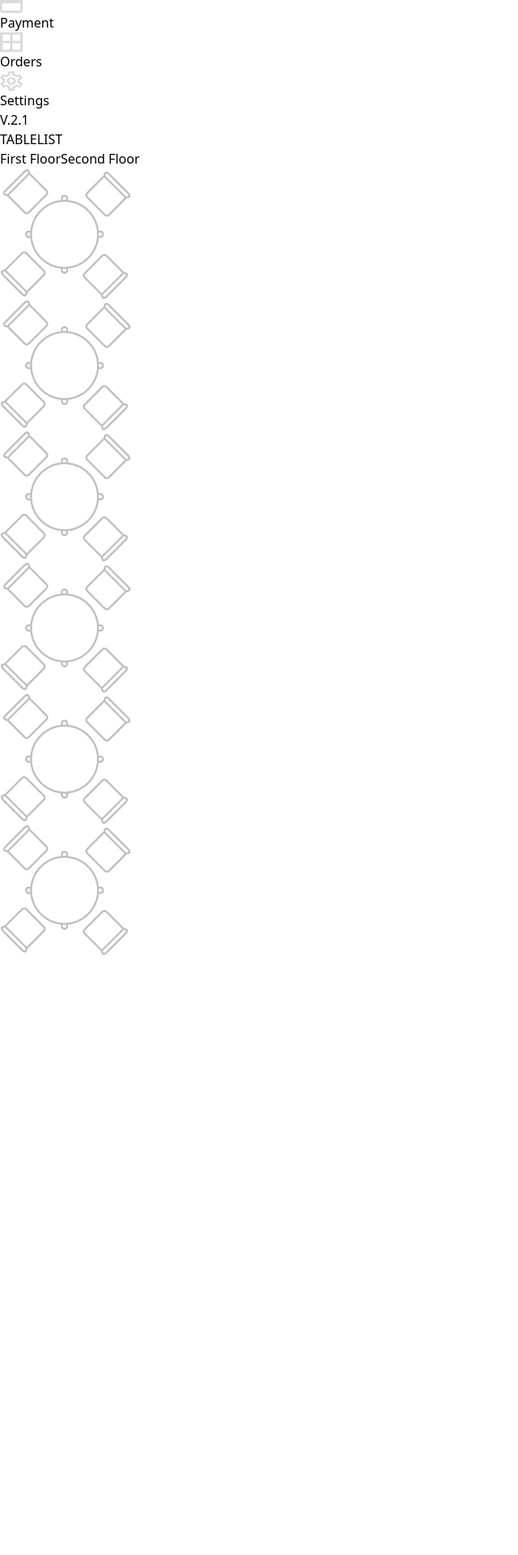
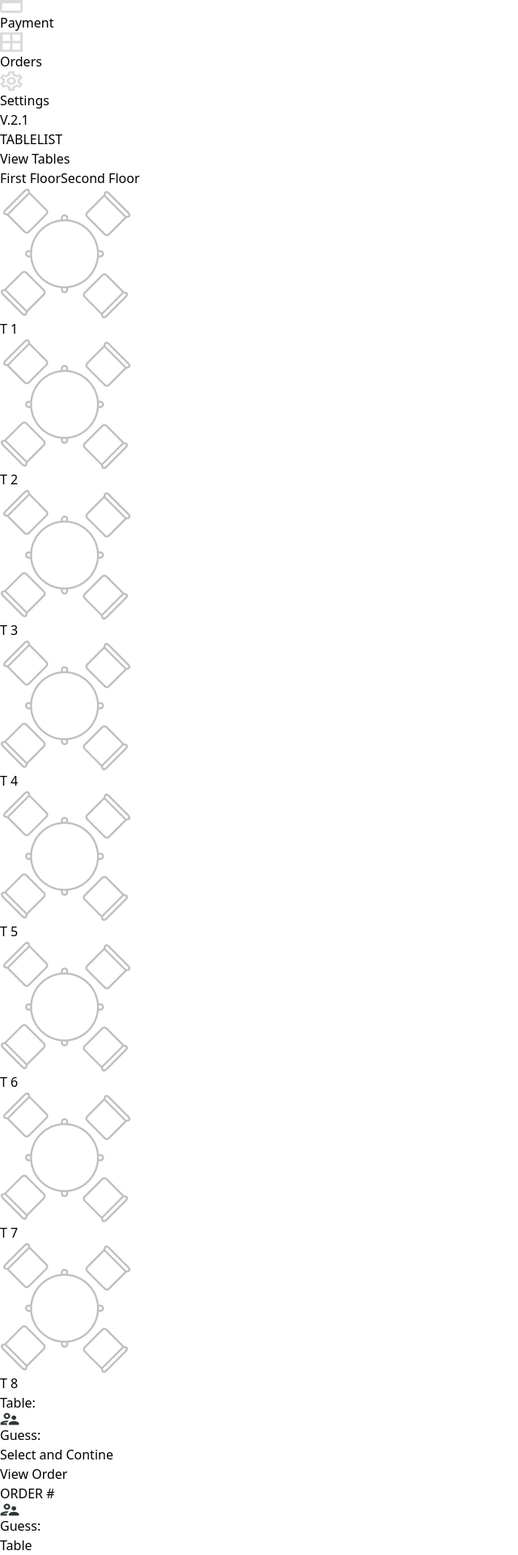
Before and after one commit to ILYAS1288/Software-app, a React (Vite) app in the folder my-project/: page / in a window 1280 px wide. Shown: the part 176-2096 px from the top of the page at 81% size, without its empty margins (0-640 px from the left). Before the commit the page ends 1356 px from the top, so only its background shows below. Built offline with nearby package versions, Linux system fonts and the light colour scheme.

Commit message:
add tablelist

```diff
--- a/my-project/src/App.jsx
+++ b/my-project/src/App.jsx
@@ -1,17 +1,34 @@
+import Footer from "./components/Footer";
 import Header from "./components/Header";
+import Order from "./components/Order";
 import Sidebar from "./components/Sidebar";
 import Tablelist from "./components/Tablelist";
 import Tables from "./components/Tables";
 
 
+
 export default function App() {
   return (
+ <main>
+  <Header/>
+    <div className="relative min-h-screen flex">
 
-    <div>
-   <Header/>
-   <Sidebar/>
-   <Tablelist/>
-   <Tables/>
-   </div>
+    {/* Sidebar (Left) */}
+    <Sidebar />
+
+    {/* Main Content */}
+    <div >
+      {/* Other main content */}
+      <Tablelist/>
+      <Tables/>
+      <Footer/>
+    </div>
+
+    {/* Order (Right Sidebar) */}
+    <Order />
+
+  </div>
+
+  </main>
   )
 }
--- /dev/null
+++ b/my-project/src/components/Footer.jsx
@@ -0,0 +1,20 @@
+import React from 'react'
+
+const Footer = () => {
+  return (
+    <div className='flex-initial items-center space-x-5'>
+      <h1>Table:</h1>
+      <div>
+      <img
+              src="/photos/7.png"
+              alt="Order Image"
+              className="w-5 h-5  "
+            />
+            <p>Guess:</p>
+            <button>Select and Contine</button>
+      </div>
+    </div>
+  )
+}
+
+export default Footer
--- /dev/null
+++ b/my-project/src/components/Order.jsx
@@ -0,0 +1,41 @@
+import React, { useState } from "react";
+
+const Order = () => {
+  const [isDropdownOpen, setIsDropdownOpen] = useState(false);
+
+  return (
+    <div className="absolute right-0 top-0 w-auto sm:w-32 lg:w-1/3 bg-gray-100 p-6 h-full border-l">
+      {/* Toggle Button for Small Screens */}
+      <div className="sm:hidden flex justify-end">
+        <button
+          onClick={() => setIsDropdownOpen(!isDropdownOpen)}
+          className="text-gray-800 bg-gray-200 px-4 py-2 rounded-md shadow focus:outline-none focus:ring-2 focus:ring-gray-400"
+        >
+          {isDropdownOpen ? "Close Order" : "View Order"}
+        </button>
+      </div>
+
+      {/* Order Content */}
+      {(isDropdownOpen || window.innerWidth >= 640) && ( // Show dropdown if open or on larger screens
+        <div className="mt-4">
+          <h1 className="text-xl font-bold mb-4">ORDER #</h1>
+          <div className="flex-block">
+            <img
+              src="/photos/7.png"
+              alt="Order Image"
+              className="w-10 h-10 rounded-md"
+            />
+            <div className="flex space-x-4 justify-between">
+              <p className="text-lg sm:text-xl font-medium">Guess:</p>
+              <h2 className="text-2xl sm:text-3xl md:text-4xl font-semibold">
+                Table
+              </h2>
+            </div>
+          </div>
+        </div>
+      )}
+    </div>
+  );
+};
+
+export default Order;
--- a/my-project/src/components/Sidebar.jsx
+++ b/my-project/src/components/Sidebar.jsx
@@ -1,76 +1,65 @@
 import React from "react";
 
+// Sidebar Component
 const Sidebar = () => {
   return (
-    <div className="fixed left-0 top- h-screen w-32 border">
+    <div className="left-0 top-24 h-screen w-24 border-r bg-gray-100 flex flex-col items-center">
       {/* Sidebar Content */}
-      <div className="flex flex-col h-full">
-        <div className="flex-grow py-6">
+      <div className="flex flex-col h-full justify-between py-6">
         {/* Navigation Links */}
-          <div className="space-y-8 px-6">
+        <div className="space-y-8 flex-grow">
           {/* Home */}
-            <div className="flex-block items-center ">
+          <div className="flex flex-col items-center">
             <img
-                src="/photos/1.png"
+              src="../../public/photos/1.png"
               alt="Home Icon"
-                className="h-8 w-8"
+              className="h-10 w-10 mb-2"
             />
-              <h2 className="text-lg ">Home</h2>
+            <h2 className="text-xs sm:text-sm font-medium text-center">Home</h2>
           </div>
-
           {/* Menu */}
-            <div className="flex-block items-center ">
+          <div className="flex flex-col items-center">
             <img
-                src="/photos/2.png"
+              src="../../public/photos/2.png"
               alt="Menu Icon"
-                className="h-8 w-8"
+              className="h-10 w-10 mb-2"
             />
-              <h2 className="text-lg ">Menu</h2>
+            <h2 className="text-xs sm:text-sm font-medium text-center">Menu</h2>
           </div>
-
           {/* Payment */}
-            <div className="flex-block items-center ">
+          <div className="flex flex-col items-center">
             <img
-                src="/photos/3.png"
+              src="../../public/photos/3.png"
               alt="Payment Icon"
-                className="h-8 w-8"
+              className="h-10 w-10 mb-2"
             />
-              <h2 className="text-lg ">Payment</h2>
+            <h2 className="text-xs sm:text-sm font-medium text-center">Payment</h2>
           </div>
-
           {/* Orders */}
-            <div className="flex-block items-center ">
+          <div className="flex flex-col items-center">
             <img
-                src="/photos/5.png"
+              src="../../public/photos/5.png"
               alt="Orders Icon"
-                className="h-8 w-8"
+              className="h-10 w-10 mb-2"
             />
-              <h2 className="text-lg ">Orders</h2>
+            <h2 className="text-xs sm:text-sm font-medium text-center">Orders</h2>
           </div>
-
           {/* Settings */}
-            <div className="flex-block items-end ">
+          <div className="flex flex-col items-center">
             <img
-                src="/photos/4.png"
+              src="../../public/photos/4.png"
               alt="Settings Icon"
-                className="h-8 w-8"
+              className="h-10 w-10 mb-2"
             />
-              <h2 className="text-lg ">Settings</h2>
+            <h2 className="text-xs sm:text-sm font-medium text-center">Settings</h2>
+          </div>
         </div>
         {/* Version Section */}
-          <div className="">
-          <h1 className="text-sm">V.2.1</h1>
+        <div className="text-center">
+          <h1 className="text-xs sm:text-sm text-gray-600">V.2.1</h1>
         </div>
       </div>
-
-
-        </div>
-
-
-      </div>
-
     </div>
   );
 };
-
-export default Sidebar;
+export default Sidebar ;
--- a/my-project/src/components/Tablelist.jsx
+++ b/my-project/src/components/Tablelist.jsx
@@ -1,22 +1,35 @@
-import React from "react";
+import React, { useState } from "react";
 
 const Tablelist = () => {
+  const [isDropdownOpen, setIsDropdownOpen] = useState(false);
+
   return (
-    <div className="ml-8 lg:ml-32 md:ml-32 vs:ml-48 sm:ml-32 mt-8">
-      <div className="flex items-center   space-x-80">
+    <div className="m-3 bg-slate-50 w-auto p-4">
+      <div className="flex flex-col sm:flex-row sm:items-center sm:justify-between">
         {/* Heading */}
-        <h1 className="lg:text-2xl  font-bold text-gray-800">TABLELIST</h1>
+        <h1 className="text-xl sm:text-2xl font-bold text-gray-800">TABLELIST</h1>
 
-        {/* Buttons */}
-        <div className="flex flex-col  sm:flex-row sm:space-x-4 space-y-4 sm:space-y-0">
-  <button className="px-6 py-2 bg-blue-500 text-white rounded-lg shadow-md hover:bg-blue-600 focus:ring-2 focus:ring-blue-400 focus:outline-none">
-    First Floor
-  </button>
-  <button className="px-6 py-2 bg-green-500 text-white rounded-lg shadow-md hover:bg-green-600 focus:ring-2 focus:ring-green-400 focus:outline-none">
-    Second Floor
-  </button>
-</div>
+        {/* Toggle Button for Small Screens */}
+        <div className="sm:hidden mt-4">
+          <button
+            onClick={() => setIsDropdownOpen(!isDropdownOpen)}
+            className="px-4 py-2 bg-gray-200 text-gray-800 rounded-md shadow-md hover:bg-gray-300 focus:ring-2 focus:ring-gray-400 focus:outline-none"
+          >
+            {isDropdownOpen ? "Close Tables" : "View Tables"}
+          </button>
+        </div>
 
+        {/* Buttons for Larger Screens or Dropdown for Small Screens */}
+        {(isDropdownOpen || window.innerWidth >= 640) && ( // Show dropdown if open or on larger screens
+          <div className="mt-4 sm:mt-0 flex flex-col sm:flex-row sm:space-x-4 space-y-4 sm:space-y-0">
+            <button className="px-6 py-2 bg-blue-500 text-white shadow-md hover:bg-blue-600 focus:ring-2 focus:ring-blue-400 focus:outline-none">
+              First Floor
+            </button>
+            <button className="px-6 py-2 bg-green-500 text-white shadow-md hover:bg-green-600 focus:ring-2 focus:ring-green-400 focus:outline-none">
+              Second Floor
+            </button>
+          </div>
+        )}
       </div>
     </div>
   );
--- a/my-project/src/components/Tables.jsx
+++ b/my-project/src/components/Tables.jsx
@@ -2,43 +2,141 @@ import React from 'react';
 
 const Tables = () => {
   return (
-    <div className="p-4 md:ml-32">
+    <div className="p-4  ">
       {/* First Row */}
-      <div className="flex flex-wrap justify-center gap-6">
+      <div className="flex flex-wrap  gap-8">
+      <div className="relative">
+  {/* Image */}
   <img
     src="/photos/6.png"
     alt="Table"
     className="w-24 h-24 md:w-32 md:h-32 lg:w-40 lg:h-40 object-cover"
   />
+
+  {/* Centered Text */}
+  <div className="absolute inset-0 flex items-center justify-center">
+    <p className="text-black text-lg md:text-xl lg:text-2xl font-bold">
+      T 1
+    </p>
+  </div>
+</div>
+
+<div className="relative">
+  {/* Image */}
   <img
     src="/photos/6.png"
     alt="Table"
     className="w-24 h-24 md:w-32 md:h-32 lg:w-40 lg:h-40 object-cover"
   />
+
+  {/* Centered Text */}
+  <div className="absolute inset-0 flex items-center justify-center">
+    <p className="text-black text-lg md:text-xl lg:text-2xl font-bold">
+      T 2
+    </p>
+  </div>
+</div>
+
+<div className="relative">
+  {/* Image */}
   <img
     src="/photos/6.png"
     alt="Table"
     className="w-24 h-24 md:w-32 md:h-32 lg:w-40 lg:h-40 object-cover"
   />
+
+  {/* Centered Text */}
+  <div className="absolute inset-0 flex items-center justify-center">
+    <p className="text-black text-lg md:text-xl lg:text-2xl font-bold">
+      T 3
+    </p>
   </div>
-
-      {/* Second Row */}
-      <div className="flex flex-wrap justify-center gap-4 mt-4">
+</div>
+<div className="relative">
+  {/* Image */}
   <img
     src="/photos/6.png"
     alt="Table"
     className="w-24 h-24 md:w-32 md:h-32 lg:w-40 lg:h-40 object-cover"
   />
+
+  {/* Centered Text */}
+  <div className="absolute inset-0 flex items-center justify-center">
+    <p className="text-black text-lg md:text-xl lg:text-2xl font-bold">
+      T 4
+    </p>
+  </div>
+</div>
+      </div>
+
+      {/* Second Row */}
+      <div className="flex flex-wrap  gap-8 mt-4">
+
+      <div className="relative">
+  {/* Image */}
   <img
     src="/photos/6.png"
     alt="Table"
     className="w-24 h-24 md:w-32 md:h-32 lg:w-40 lg:h-40 object-cover"
   />
+
+  {/* Centered Text */}
+  <div className="absolute inset-0 flex items-center justify-center">
+    <p className="text-black text-lg md:text-xl lg:text-2xl font-bold">
+      T 5
+    </p>
+  </div>
+</div>
+
+
+      <div className="relative">
+  {/* Image */}
   <img
     src="/photos/6.png"
     alt="Table"
     className="w-24 h-24 md:w-32 md:h-32 lg:w-40 lg:h-40 object-cover"
   />
+
+  {/* Centered Text */}
+  <div className="absolute inset-0 flex items-center justify-center">
+    <p className="text-black text-lg md:text-xl lg:text-2xl font-bold">
+      T 6
+    </p>
+  </div>
+</div>
+<div className="relative">
+  {/* Image */}
+  <img
+    src="/photos/6.png"
+    alt="Table"
+    className="w-24 h-24 md:w-32 md:h-32 lg:w-40 lg:h-40 object-cover"
+  />
+
+  {/* Centered Text */}
+  <div className="absolute inset-0 flex items-center justify-center">
+    <p className="text-black text-lg md:text-xl lg:text-2xl font-bold">
+      T 7
+    </p>
+  </div>
+
+
+
+</div>
+<div className="relative">
+  {/* Image */}
+  <img
+    src="/photos/6.png"
+    alt="Table"
+    className="w-24 h-24 md:w-32 md:h-32 lg:w-40 lg:h-40 object-cover"
+  />
+
+  {/* Centered Text */}
+  <div className="absolute inset-0 flex items-center justify-center">
+    <p className="text-black text-lg md:text-xl lg:text-2xl font-bold">
+      T 8
+    </p>
+  </div>
+</div>
       </div>
     </div>
   );
```
Also changed, not shown: my-project/public/photos/7.png (added). Lines whose indentation alone changed are shown as unchanged.
